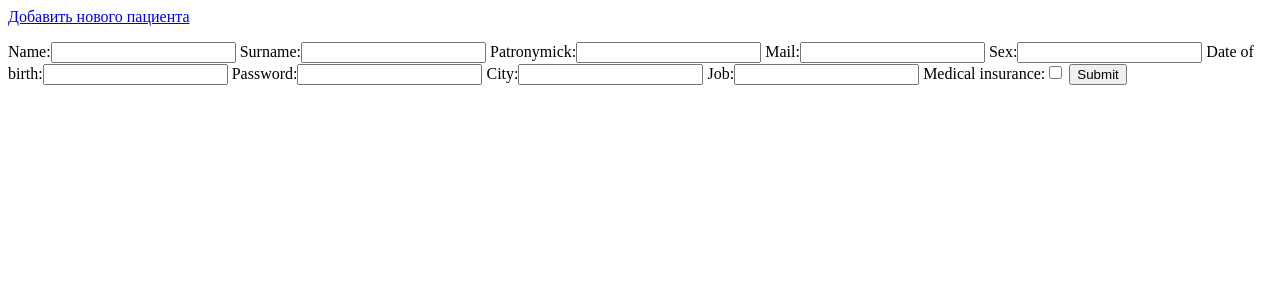
After one commit to BulavkinNN/medcard, a Django app: template medicalcard/templates/registration/index.html in a window 1280 px wide. The commit adds this page. Shown: the top 300 px of the page. Run offline with Django 3.2, Linux system fonts and the light colour scheme; the template is opened without the code that fills it: values that come from a table or form of the project are taken from there, others are empty.

Commit message:
regestration with django forms

```diff
--- a/medicalcard/medicalcard/settings.py
+++ b/medicalcard/medicalcard/settings.py
@@ -57,8 +57,7 @@ ROOT_URLCONF = 'medicalcard.urls'
 TEMPLATES = [
     {
         'BACKEND': 'django.template.backends.django.DjangoTemplates',
-        'DIRS': [os.path.join(BASE_DIR, 'authentication/templates'),
-                os.path.join(BASE_DIR, 'registration/templates')],
+        'DIRS': [os.path.join(BASE_DIR, 'templates')],
         'APP_DIRS': True,
         'OPTIONS': {
             'context_processors': [
--- /dev/null
+++ b/medicalcard/registration/forms.py
@@ -0,0 +1,13 @@
+from django import forms
+
+class NewPacient(forms.Form):
+    name = forms.CharField(max_length=20)
+    surname = forms.CharField(max_length=20)
+    patronymick = forms.CharField(max_length=20)
+    mail = forms.EmailField(max_length=256)
+    sex = forms.CharField(max_length=10)
+    date_of_birth = forms.DateField()
+    password = forms.CharField(max_length=100)
+    city = forms.CharField(max_length=20)
+    job = forms.CharField(max_length=20)
+    medical_insurance = forms.BooleanField()
--- a/medicalcard/authentication/templates/authentication/index.html
+++ b/medicalcard/templates/authentication/index.html
@@ -17,7 +17,7 @@
         позволяет просматривать медицинскую историю и тд тп.
     </p>
     <div>
-    <form action="medcard" id="medcard_authentication">
+    <form action="medcard" id="medcard_authentication" method="post">
     <label for="login">Login:</label>
     <input type="text" id="login" name="login"></br>
     <label for="password">Password:</label>
--- /dev/null
+++ b/medicalcard/templates/registration/index.html
@@ -0,0 +1,18 @@
+ <!DOCTYPE html>
+<html>
+<head>
+    <meta charset="utf-8" />
+    <title>Регистрация нового пациента</title>
+</head>
+<a href="create/">Добавить нового пациента</a>
+<p> </p>
+
+
+<form action="create/" method="post">
+    {% csrf_token %}
+    {{ form }}
+    <input type="submit" value="Submit">
+</form>
+
+</body>
+</html>
```
Also changed, not shown: medicalcard/registration/templates/registration/index.html (deleted, +0 -31 lines), medicalcard/registration/views.py (+15 -7 lines), medicalcard/db.sqlite3.
